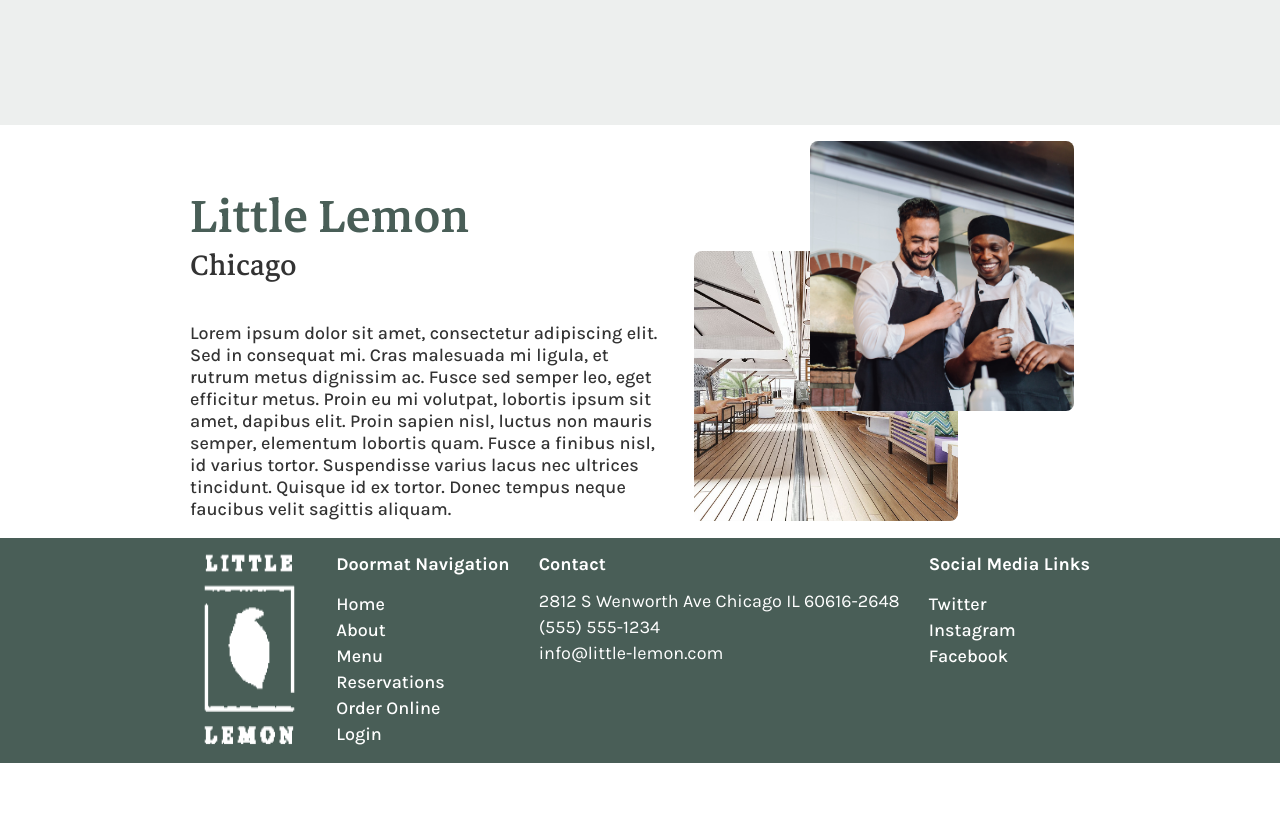
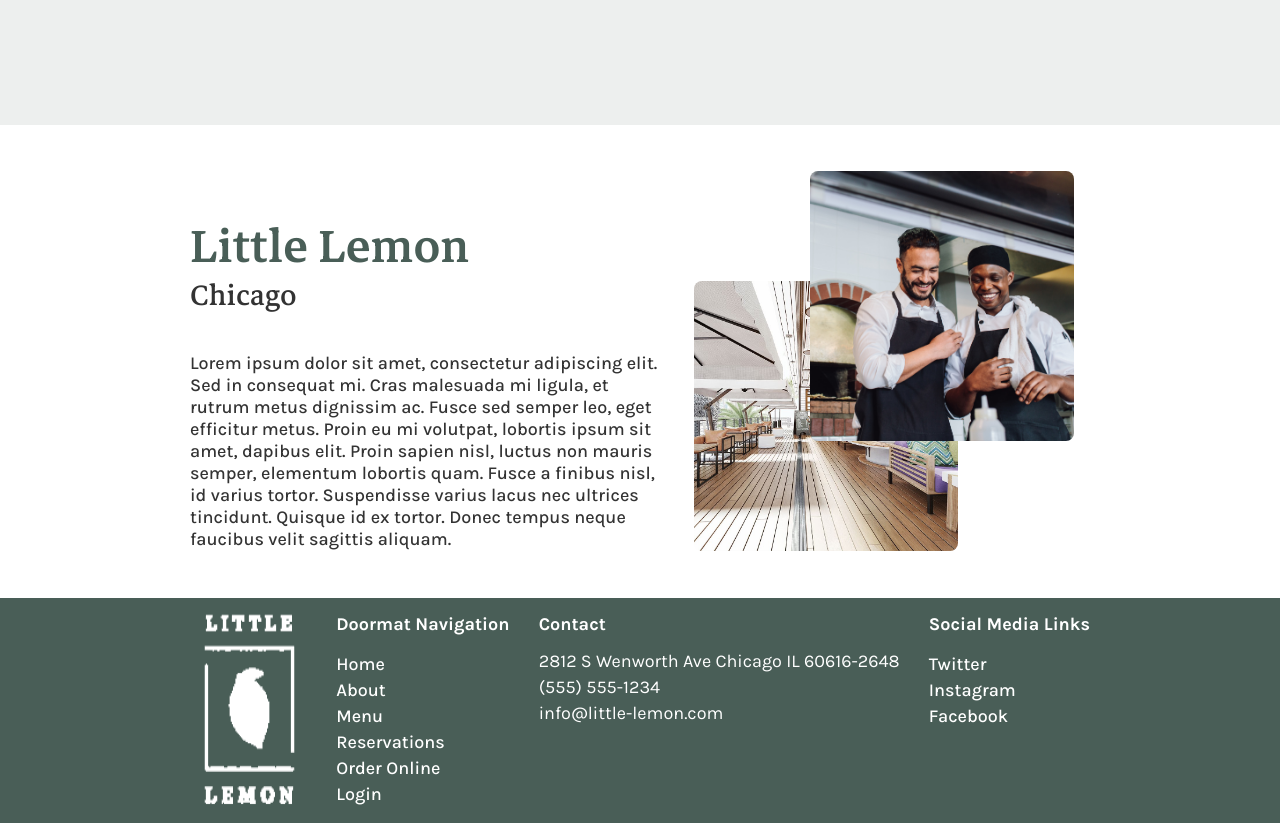
Before and after one commit to 4ndrs/cute-lemon, a React (Create React App) app: page / in a window 1280 px wide. Shown: the part 1760-2583 px from the top of the page. Before the commit the page ends 2523 px from the top, so only its background shows below. Built offline with nearby package versions, Linux system fonts and the light colour scheme.

Commit message:
Adjust the about background

```diff
--- a/src/components/Home/About.css
+++ b/src/components/Home/About.css
@@ -1,5 +1,6 @@
 .about-background {
   background-color: white;
+  padding: 30px 0;
 }
 
 .about .display-title {
@@ -17,6 +18,7 @@
   height: 380px;
   margin: 1rem;
   flex: 0 0 auto;
+  align-self: center;
 }
 
 .about > .pictures img {
```
